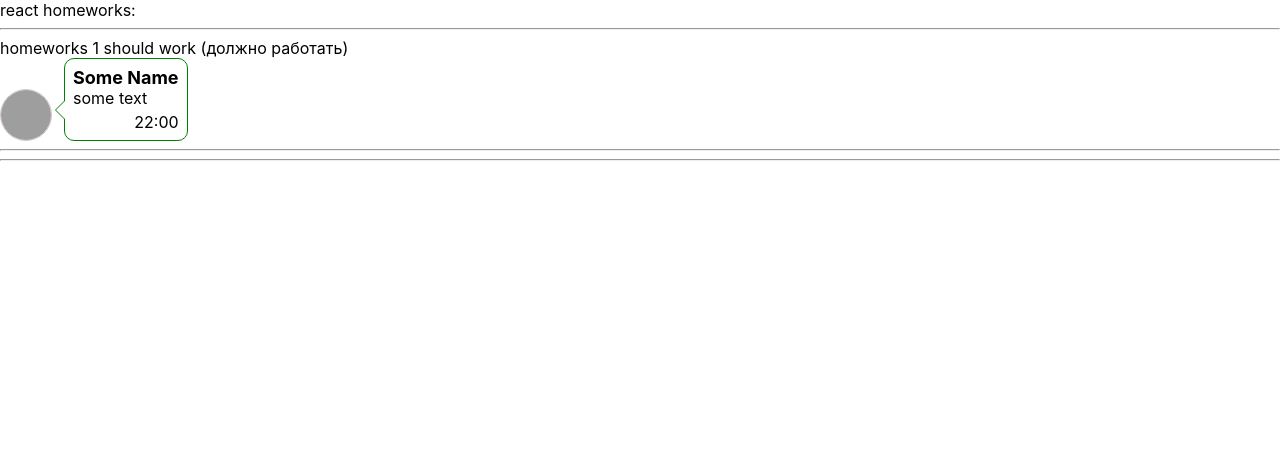
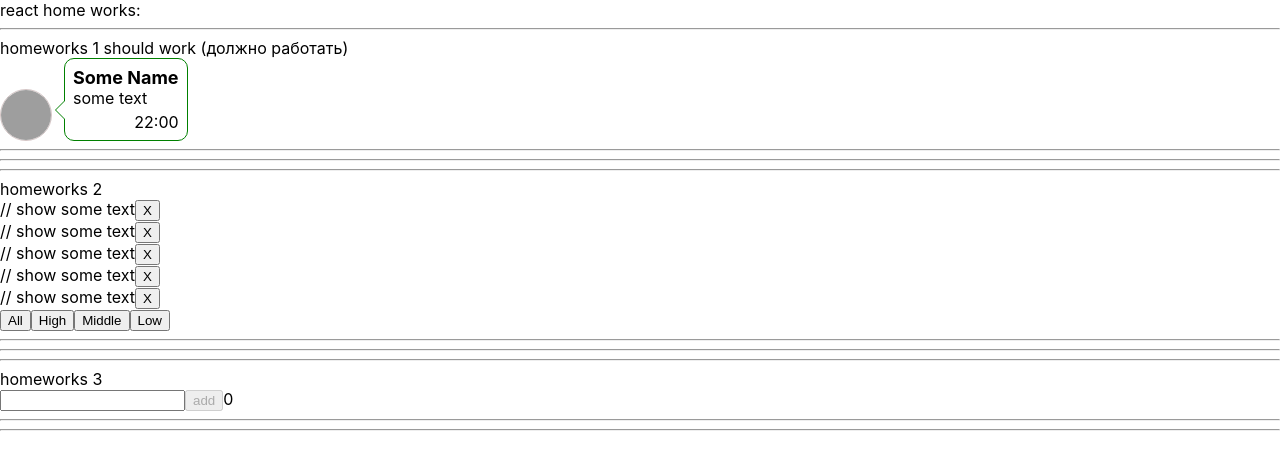
Before and after one commit to AlFilip/Homeworks-It-Incubator, a React (Create React App) app: page / in a window 1280 px wide. Shown: the top 470 px of the page. Built offline with nearby package versions, Linux system fonts and the light colour scheme; grey boxes are pictures that could not be loaded.

Commit message:
Made home work#3

```diff
--- a/src/p1-main/m1-ui/u1-app/App.tsx
+++ b/src/p1-main/m1-ui/u1-app/App.tsx
@@ -1,14 +1,16 @@
 import React from 'react'
 import s from './App.module.css'
 import HW1 from '../../../p2-homeworks/h1/HW1'
+import HW2 from "../../../p2-homeworks/h2/HW2";
+import HW3 from '../../../p2-homeworks/h3/HW3';
 
 function App() {
     return (
         <div className={s.App}>
-            <div>react homeworks:</div>
+            <div>react home works:</div>
             <HW1/>
-            {/*<HW2/>*/}
-            {/*<HW3/>*/}
+            <HW2/>
+            <HW3/>
             {/*<HW4/>*/}
             {/*<HW5/>*/}
 
--- a/src/p2-homeworks/h1/Message.tsx
+++ b/src/p2-homeworks/h1/Message.tsx
@@ -10,7 +10,6 @@ export type MessageType = {
 
 
 function Message(props:MessageType) {
-    debugger
     return (
         <div className={s.message}>
             <img src={props.avatar} alt=""/>
--- a/src/p2-homeworks/h2/Affair.tsx
+++ b/src/p2-homeworks/h2/Affair.tsx
@@ -7,7 +7,7 @@ type AffairPropsType = {
 }
 
 function Affair(props: AffairPropsType) {
-    const deleteCallback = () => {}// need to fix
+    const deleteCallback = () => props.deleteAffairCallback(props.affair._id)// need to fix
 
     return (
         <div>
--- a/src/p2-homeworks/h2/Affairs.tsx
+++ b/src/p2-homeworks/h2/Affairs.tsx
@@ -1,11 +1,11 @@
 import React from 'react'
 import Affair from './Affair'
-import {AffairType} from './HW2'
+import {AffairType, FilterType} from './HW2'
 
 type AffairsPropsType = { // need to fix any
-    data: any
-    setFilter: any
-    deleteAffairCallback: any
+    data: Array<AffairType>
+    setFilter: (filter:FilterType) => void
+    deleteAffairCallback: (_id:number) => void
 }
 
 function Affairs(props: AffairsPropsType) {
@@ -17,10 +17,10 @@ function Affairs(props: AffairsPropsType) {
         />
     ))
 
-    const setAll = () => {} // need to fix
-    const setHigh = () => {}
-    const setMiddle = () => {}
-    const setLow = () => {}
+    const setAll = () => props.setFilter('all') // need to fix
+    const setHigh = () => props.setFilter('high')
+    const setMiddle = () => props.setFilter('middle')
+    const setLow = () => props.setFilter('low')
 
     return (
         <div>
--- a/src/p2-homeworks/h2/HW2.tsx
+++ b/src/p2-homeworks/h2/HW2.tsx
@@ -2,12 +2,16 @@ import React, {useState} from 'react'
 import Affairs from './Affairs'
 
 // types
-export type AffairPriorityType = any // need to fix any
-export type AffairType = any // need to fix any
+export type AffairPriorityType = 'high' | 'middle' | 'low' // need to fix any
+export type AffairType = {
+    _id: number
+    name: string
+    priority: AffairPriorityType
+} // need to fix any
 export type FilterType = 'all' | AffairPriorityType
 
 // constants
-const defaultAffairs: any = [ // need to fix any
+const defaultAffairs:Array<AffairType> = [ // need to fix any
     {_id: 1, name: 'React', priority: 'high'},
     {_id: 2, name: 'anime', priority: 'low'},
     {_id: 3, name: 'games', priority: 'low'},
@@ -16,12 +20,12 @@ const defaultAffairs: any = [ // need to fix any
 ]
 
 // pure helper functions
-export const filterAffairs = (affairs: any, filter: any): any => { // need to fix any
+export const filterAffairs = (affairs: Array<AffairType>, filter: FilterType): Array<AffairType> => { // need to fix any
     if (filter === 'all') return affairs
-    else return // need to fix
+    return affairs.filter(a => a.priority === filter)// need to fix
 }
-export const deleteAffair = (affairs: any, _id: any): any => { // need to fix any
-    return // need to fix
+export const deleteAffair = (affairs: Array<AffairType>, _id: number): Array<AffairType> => { // need to fix any
+    return affairs.filter(a => a._id !== _id)
 }
 
 function HW2() {
--- a/src/p2-homeworks/h3/Greeting.tsx
+++ b/src/p2-homeworks/h3/Greeting.tsx
@@ -2,24 +2,25 @@ import React from 'react'
 import s from './Greeting.module.css'
 
 type GreetingPropsType = {
-    name: any // need to fix any
-    setNameCallback: any // need to fix any
-    addUser: any // need to fix any
-    error: any // need to fix any
-    totalUsers: any // need to fix any
+    name: string // need to fix any
+    setNameCallback: (e: React.ChangeEvent<HTMLInputElement>) => void // need to fix any
+    addUser: () => void // need to fix any
+    error: string // need to fix any
+    totalUsers: number // need to fix any
+    keyPress: (e: React.KeyboardEvent) => void
 }
 
 // презентационная компонента (для верстальщика)
 const Greeting: React.FC<GreetingPropsType> = (
-    {name, setNameCallback, addUser, error, totalUsers} // деструктуризация пропсов
+    {name, setNameCallback, addUser, error, totalUsers, keyPress} // деструктуризация пропсов
 ) => {
-    const inputClass = s.error // need to fix with (?:)
-
+    const inputClass = error ? s.error : ''// need to fix with (?:)
+    const isButtonDisabled = !!inputClass || !name.trim()
     return (
         <div>
-            <input value={name} onChange={setNameCallback} className={inputClass}/>
+            <input value={name} onChange={setNameCallback} onKeyPress={keyPress} className={inputClass}/>
             <span>{error}</span>
-            <button onClick={addUser}>add</button>
+            <button disabled={isButtonDisabled} onClick={addUser}>add</button>
             <span>{totalUsers}</span>
         </div>
     )
--- a/src/p2-homeworks/h3/GreetingContainer.tsx
+++ b/src/p2-homeworks/h3/GreetingContainer.tsx
@@ -1,9 +1,10 @@
 import React, {useState} from 'react'
 import Greeting from './Greeting'
+import {UserType} from "./HW3";
 
 type GreetingContainerPropsType = {
-    users: any // need to fix any
-    addUserCallback: any // need to fix any
+    users: Array<UserType> // need to fix any
+    addUserCallback: (name: string) => void // need to fix any
 }
 
 // более простой и понятный для новичков
@@ -12,17 +13,31 @@ type GreetingContainerPropsType = {
 // более современный и удобный для про :)
 // уровень локальной логики
 const GreetingContainer: React.FC<GreetingContainerPropsType> = ({users, addUserCallback}) => { // деструктуризация пропсов
-    const [name, setName] = useState<any>('') // need to fix any
-    const [error, setError] = useState<any>('') // need to fix any
+    const [name, setName] = useState<string>('') // need to fix any
+    const [error, setError] = useState<string>('') // need to fix any
 
-    const setNameCallback = (e: any) => { // need to fix any
-        setName('') // need to fix
-    }
-    const addUser = () => {
-        alert(`Hello  !`) // need to fix
+    const setNameCallback = (e: React.ChangeEvent<HTMLInputElement>): void => { // need to fix any
+        setName(e.currentTarget.value) // need to fix
+        if (error) setError('')
     }
 
-    const totalUsers = 0 // need to fix
+    const greetUser = (trimName: string): void => alert(`Hi, ${trimName}`)
+
+    const addUser = () => {
+        const trimName = name.trim()
+        if (trimName) {
+            greetUser(trimName) // need to fix
+            addUserCallback(trimName)
+        } else {
+            setError("Name can't be empty (Spaces are not counted)")
+        }
+        setName('')
+    }
+    const keyPress = (e: React.KeyboardEvent): void => {
+        if (e.key === 'Enter') addUser()
+    }
+
+    const totalUsers = users.length // need to fix
 
     return (
         <Greeting
@@ -31,6 +46,7 @@ const GreetingContainer: React.FC<GreetingContainerPropsType> = ({users, addUser
             addUser={addUser}
             error={error}
             totalUsers={totalUsers}
+            keyPress={keyPress}
         />
     )
 }
--- a/src/p2-homeworks/h3/HW3.tsx
+++ b/src/p2-homeworks/h3/HW3.tsx
@@ -1,18 +1,19 @@
 import React, {useState} from 'react'
 import GreetingContainer from './GreetingContainer'
+import {v1} from "uuid";
 
 // types
 export type UserType = {
-    _id: any // need to fix any
-    name: any // need to fix any
+    _id: string // need to fix any
+    name: string // need to fix any
 }
 
 // уровень работы с глобальными данными
 function HW3() {
-    const [users, setUsers] = useState<any>([]) // need to fix any
+    const [users, setUsers] = useState<Array<UserType>>([]) // need to fix any
 
-    const addUserCallback = (name: any) => { // need to fix any
-        setUsers([]) // need to fix
+    const addUserCallback = (name: string): void => { // need to fix any
+        setUsers([...users, {_id: v1(), name}]) // need to fix
     }
 
     return (
```
Also changed, not shown: 2 other files (tests, documents, lock files or other folders).
